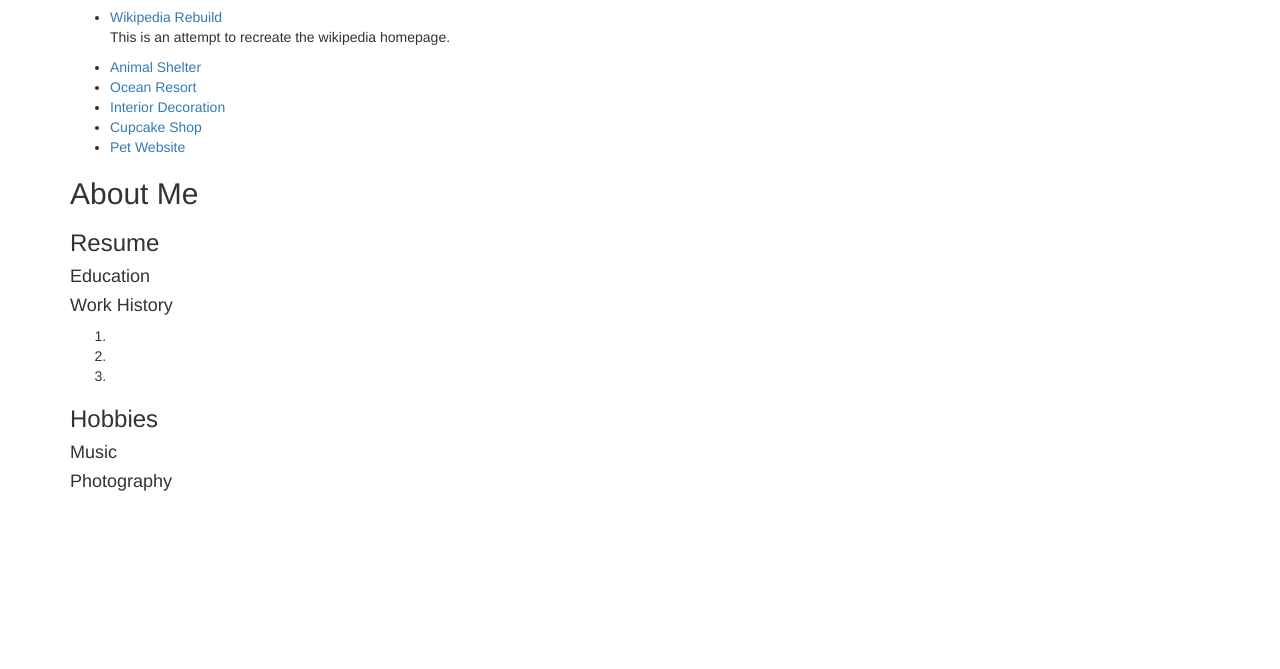
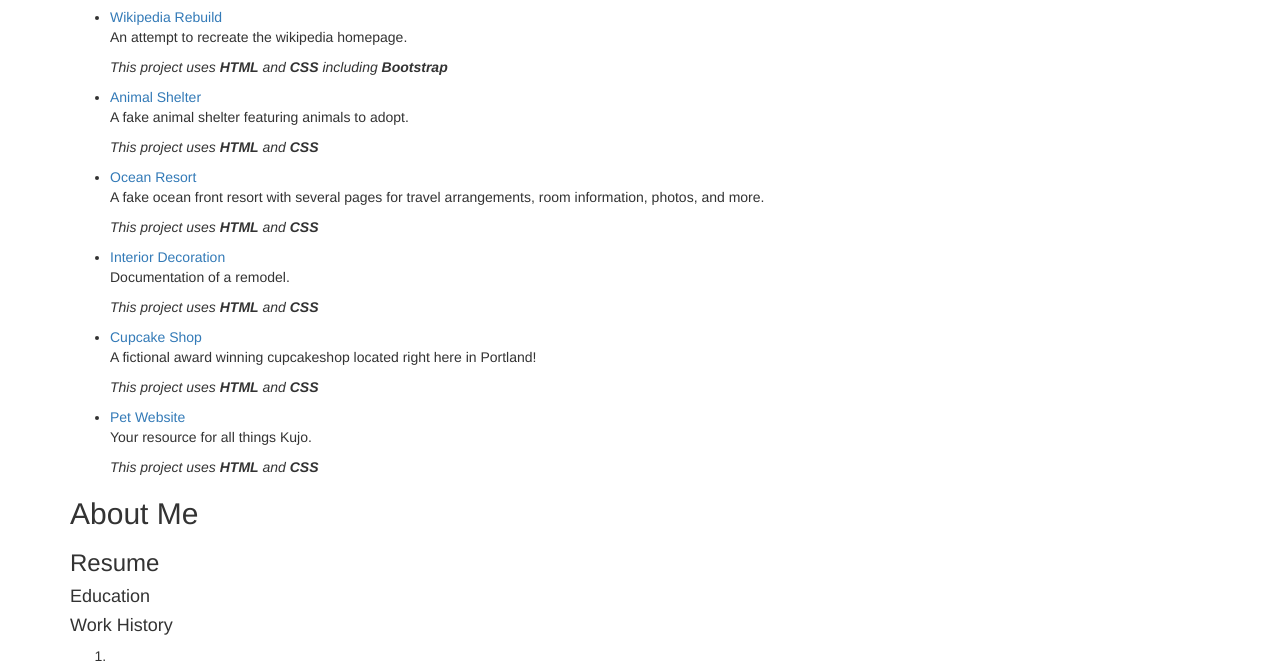
Before and after one commit to mattfmiller/my-portfolio, a plain HTML site: page index.html in a window 1280 px wide. Shown: the part 662-1331 px from the top of the page. Before the commit the page ends 1164 px from the top, so only its background shows below. Drawn offline with Linux system fonts and the light colour scheme.

Commit message:
add information to past projects list items

```diff
--- a/css/styles.css
+++ b/css/styles.css
@@ -9,3 +9,7 @@
   margin-left: 0;
   margin-right: auto;
 }
+
+p.lang {
+  font-style: italic;
+}
--- a/index.html
+++ b/index.html
@@ -15,12 +15,23 @@
       <h1>Past Projects</h1>
       <ul>
         <li><a href="https://github.com/mattfmiller/wikipedia-rebuild">Wikipedia Rebuild</a></li>
-        <p>This is an attempt to recreate the wikipedia homepage.</p>
+        <p>An attempt to recreate the wikipedia homepage.</p>
+        <p class="lang">This project uses <strong>HTML</strong> and <strong>CSS</strong> including <strong>Bootstrap</strong></p>
         <li><a href="https://github.com/mattfmiller/animal-shelter">Animal Shelter</a></li>
+        <p>A fake animal shelter featuring animals to adopt.</p>
+        <p class="lang">This project uses <strong>HTML</strong> and <strong>CSS</strong></p>
         <li><a href="https://github.com/mattfmiller/resort">Ocean Resort</a></li>
+        <p>A fake ocean front resort with several pages for travel arrangements, room information, photos, and more.</p>
+        <p class="lang">This project uses <strong>HTML</strong> and <strong>CSS</strong></p>
         <li><a href="https://github.com/mattfmiller/interior-decoration">Interior Decoration</a></li>
+        <p>Documentation of a remodel.</p>
+        <p class="lang">This project uses <strong>HTML</strong> and <strong>CSS</strong></p>
         <li><a href="https://github.com/mattfmiller/cupcake-shop">Cupcake Shop</a></li>
+        <p>A fictional award winning cupcakeshop located right here in Portland!</p>
+        <p class="lang">This project uses <strong>HTML</strong> and <strong>CSS</strong></p>
         <li><a href="https://github.com/mattfmiller/Pet-Website">Pet Website</a></li>
+        <p>Your resource for all things Kujo.</p>
+        <p class="lang">This project uses <strong>HTML</strong> and <strong>CSS</strong></p>
       </ul>
       <h2>About Me</h2>
       <p></p>
```
